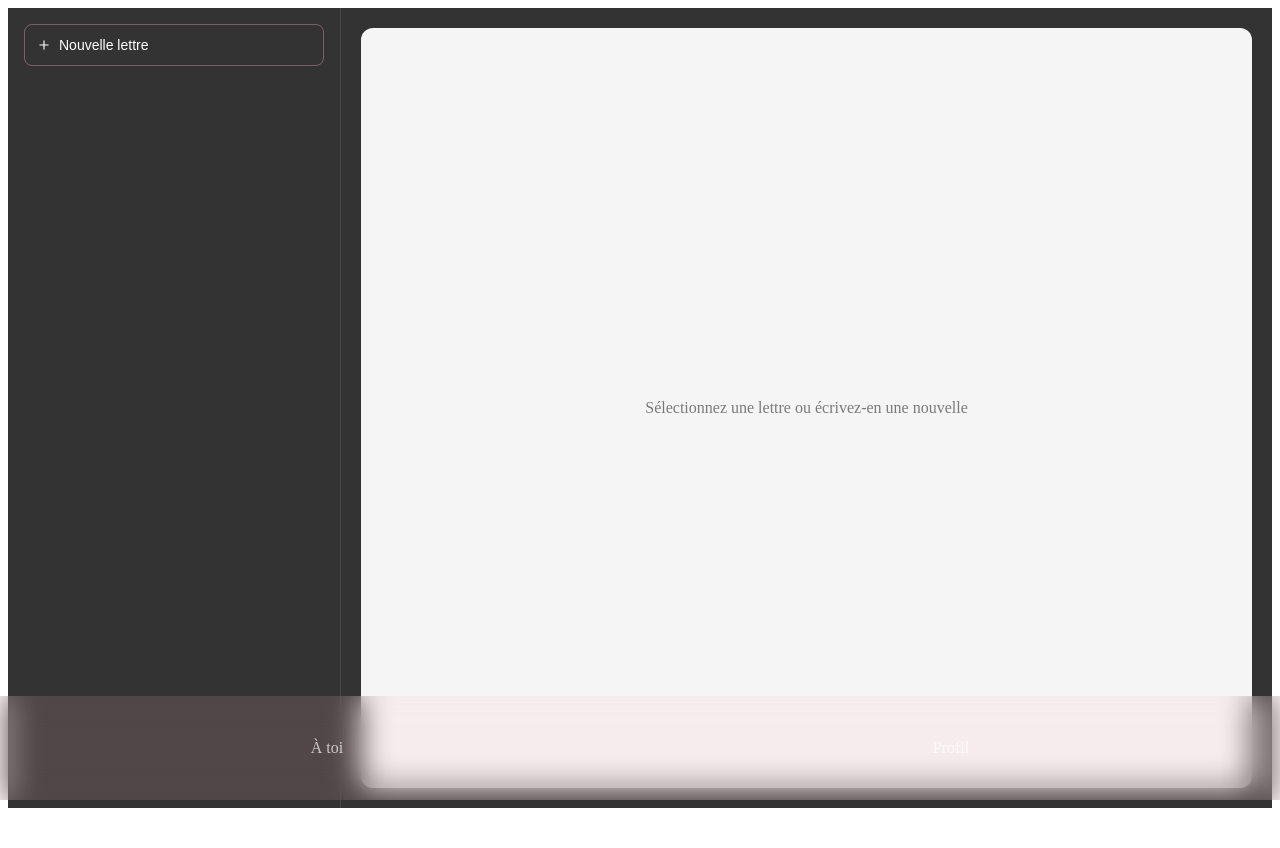
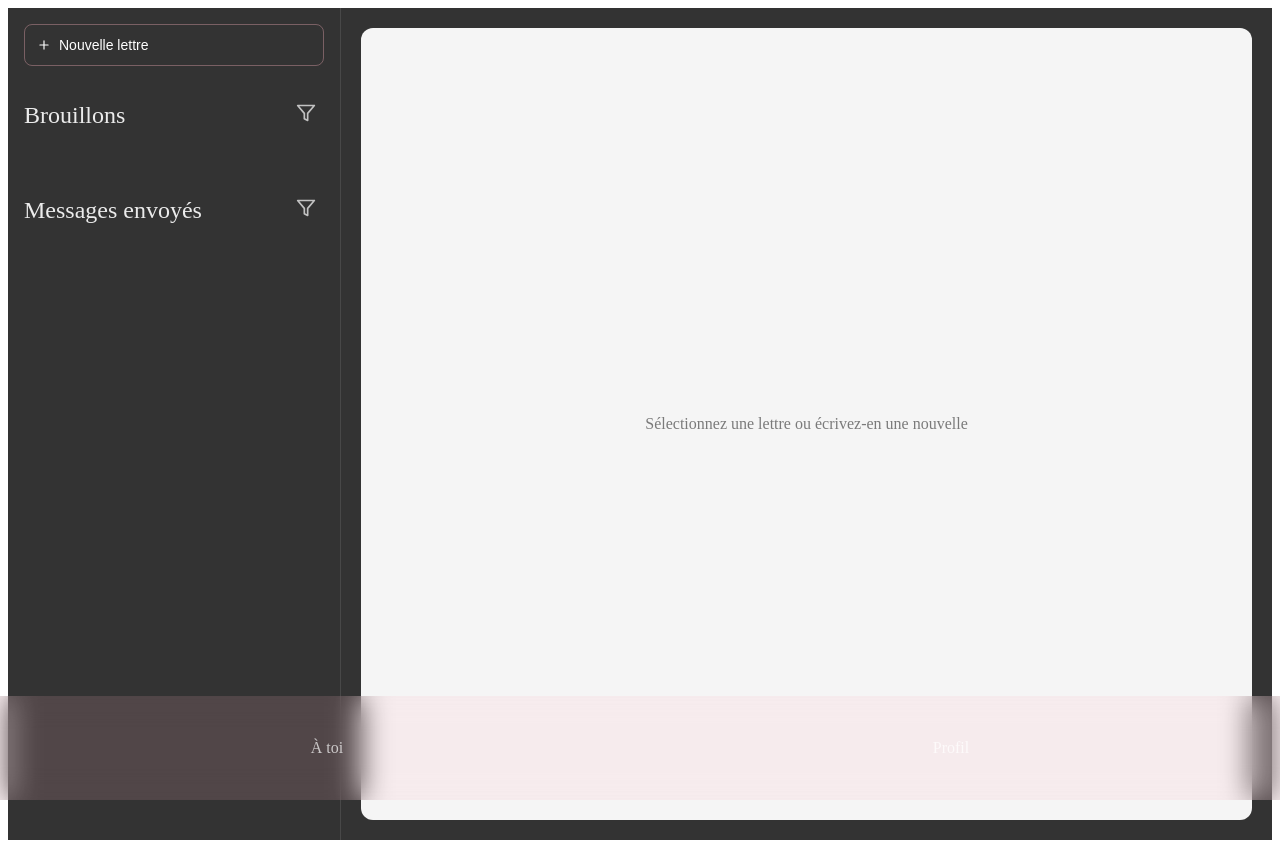
Before and after one commit to itsm4/checkpoint-letter, a React (Vite) app in the folder client/: page /future-me in a window 1280 px wide. Before the commit the page ends 816 px from the top, so only its background shows below. Built offline with nearby package versions, Linux system fonts and the light colour scheme.

Commit message:
feat: add filter to FutureMe page

```diff
--- /dev/null
+++ b/client/src/components/SendConfirmationModal.tsx
@@ -0,0 +1,55 @@
+import { useState } from "react";
+import "../styles/Modal.css";
+
+interface SendConfirmationModalProps {
+  isOpen: boolean;
+  onClose: () => void;
+  onConfirm: (email: string) => void;
+}
+
+const SendConfirmationModal: React.FC<SendConfirmationModalProps> = ({
+  isOpen,
+  onClose,
+  onConfirm,
+}) => {
+  const [email, setEmail] = useState("");
+
+  if (!isOpen) return null;
+
+  return (
+    <div className="modal-overlay">
+      <div className="modal-content">
+        <h2>Confirmer l'envoi</h2>
+        <p>Entrez votre adresse email pour recevoir votre lettre dans le futur</p>
+
+        <input
+          type="email"
+          placeholder="Votre email"
+          value={email}
+          onChange={(e) => setEmail(e.target.value)}
+          className="email-input"
+          required
+        />
+
+        <div className="modal-actions">
+          <button
+            type="button"
+            className="confirm-btn"
+            onClick={() => onConfirm(email)}
+          >
+            Confirmer
+          </button>
+          <button
+            type="button"
+            className="cancel-btn"
+            onClick={onClose}
+          >
+            Annuler
+          </button>
+        </div>
+      </div>
+    </div>
+  );
+};
+
+export default SendConfirmationModal;
--- a/client/src/pages/FutureMe.tsx
+++ b/client/src/pages/FutureMe.tsx
@@ -1,17 +1,20 @@
 import { useState } from "react";
 import "../styles/FutureMe.css";
-import { FiPlus, FiSave, FiSend, FiX } from "react-icons/fi";
+import { FiFilter, FiPlus, FiSave, FiSend, FiX } from "react-icons/fi";
 import { useLocation } from "react-router-dom";
 import NavBar from "../components/NavBar";
+import ReadLetterModal from "../components/ReadLetterModal";
+import SendConfirmationModal from "../components/SendConfirmationModal";
 import { useLetters } from "../hooks/useLetters";
 
 interface FutureLetter {
   id: string;
   title: string;
-  date: string;
+  content: string;
+  writeDate: string;
   deliveryDate: string;
   preview: string;
-  content?: string;
+  status: "draft" | "scheduled";
 }
 
 const FutureMe: React.FC = () => {
@@ -22,12 +25,19 @@ const FutureMe: React.FC = () => {
     null,
   );
   const [isWriting, setIsWriting] = useState(!!editingLetter);
-  const { letters, saveDraft, sendLetter } = useLetters();
+  const { letters, drafts, sentLetters, saveDraft, sendLetter, deleteLetter } =
+    useLetters();
   const [title, setTitle] = useState(editingLetter?.title || "");
   const [content, setContent] = useState(editingLetter?.content || "");
   const [deliveryDate, setDeliveryDate] = useState(
     editingLetter?.deliveryDate?.split("T")[0] || "",
   );
+  const [letterToRead, setLetterToRead] = useState<FutureLetter | null>(null);
+  const [showSendModal, setShowSendModal] = useState(false);
+  const [draftsSortOrder, setDraftsSortOrder] = useState<"asc" | "desc">(
+    "desc",
+  );
+  const [sentSortOrder, setSentSortOrder] = useState<"asc" | "desc">("desc");
 
   const handleNewLetter = () => {
     setIsWriting(true);
@@ -36,22 +46,41 @@ const FutureMe: React.FC = () => {
 
   const handleSubmit = async (e: React.FormEvent) => {
     e.preventDefault();
-    sendLetter({
-      title,
-      content,
-      deliveryDate,
-      status: "scheduled",
-    });
-    resetForm();
+    setShowSendModal(true);
   };
 
   const handleSaveDraft = () => {
     saveDraft({
+      id: selectedLetter?.id,
       title,
       content,
       deliveryDate,
       status: "draft",
     });
+    setIsWriting(false);
+  };
+
+  const handleConfirmSend = async (email: string) => {
+    // Créer la lettre avec le bon format
+    const sentLetter = {
+      id: selectedLetter?.id || Date.now().toString(),
+      title,
+      content,
+      deliveryDate,
+      writeDate: new Date().toISOString(),
+      email,
+      status: "scheduled" as const, // Force le type à "scheduled"
+    };
+
+    // Si c'était un brouillon, on le supprime d'abord
+    if (selectedLetter?.id) {
+      deleteLetter(selectedLetter.id);
+    }
+
+    // Puis on ajoute la lettre aux messages envoyés
+    sendLetter(sentLetter);
+
+    setShowSendModal(false);
     resetForm();
   };
 
@@ -60,6 +89,22 @@ const FutureMe: React.FC = () => {
     setTitle("");
     setContent("");
     setDeliveryDate("");
+  };
+
+  const toggleDraftsSort = () => {
+    setDraftsSortOrder((prev) => (prev === "asc" ? "desc" : "asc"));
+  };
+
+  const toggleSentSort = () => {
+    setSentSortOrder((prev) => (prev === "asc" ? "desc" : "asc"));
+  };
+
+  const sortLetters = (letters: FutureLetter[], order: "asc" | "desc") => {
+    return [...letters].sort((a, b) => {
+      const dateA = new Date(a.writeDate).getTime();
+      const dateB = new Date(b.writeDate).getTime();
+      return order === "asc" ? dateA - dateB : dateB - dateA;
+    });
   };
 
   return (
@@ -73,17 +118,68 @@ const FutureMe: React.FC = () => {
           <FiPlus /> <span>Nouvelle lettre</span>
         </button>
 
-        {letters.map((letter) => (
-          <div key={letter.id} className="letter-item">
+        <div className="letters-section">
+          <div className="section-header">
+            <h2>Brouillons</h2>
+            <button
+              className="filter-btn"
+              onClick={toggleDraftsSort}
+              title={draftsSortOrder === "asc" ? "Plus récent" : "Plus ancien"}
+            >
+              <FiFilter />
+            </button>
+          </div>
+          {sortLetters(drafts, draftsSortOrder).map((letter) => (
+            <div
+              key={letter.id}
+              className="letter-item"
+              onClick={() => {
+                setIsWriting(true);
+                setTitle(letter.title);
+                setContent(letter.content);
+                setDeliveryDate(letter.deliveryDate.split("T")[0]);
+                setSelectedLetter(letter);
+              }}
+            >
               <h3>{letter.title}</h3>
               <p>
-              À ouvrir le: {new Date(letter.deliveryDate).toLocaleDateString()}
+                Enregistré le: {new Date(letter.writeDate).toLocaleDateString()}
               </p>
               <p className="letter-preview">
                 {letter.content.substring(0, 100)}...
               </p>
             </div>
           ))}
+        </div>
+
+        <div className="letters-section">
+          <div className="section-header">
+            <h2>Messages envoyés</h2>
+            <button
+              className="filter-btn"
+              onClick={toggleSentSort}
+              title={sentSortOrder === "asc" ? "Plus récent" : "Plus ancien"}
+            >
+              <FiFilter />
+            </button>
+          </div>
+          {sortLetters(sentLetters, sentSortOrder).map((letter) => (
+            <div
+              key={letter.id}
+              className="letter-item"
+              onClick={() => setLetterToRead(letter)}
+            >
+              <h3>{letter.title}</h3>
+              <p>
+                À ouvrir le:{" "}
+                {new Date(letter.deliveryDate).toLocaleDateString()}
+              </p>
+              <p className="letter-preview">
+                {letter.content.substring(0, 100)}...
+              </p>
+            </div>
+          ))}
+        </div>
       </div>
 
       <div className="letter-editor">
@@ -157,7 +253,23 @@ const FutureMe: React.FC = () => {
         )}
       </div>
 
+      <ReadLetterModal
+        isOpen={letterToRead !== null}
+        onClose={() => setLetterToRead(null)}
+        letter={letterToRead!}
+      />
+
+      <SendConfirmationModal
+        isOpen={showSendModal}
+        onClose={() => setShowSendModal(false)}
+        onConfirm={handleConfirmSend}
+      />
+
+      <div
+        className={`nav-container ${showSendModal || letterToRead ? "hidden" : ""}`}
+      >
         <NavBar />
+      </div>
     </div>
   );
 };
--- a/client/src/styles/FutureMe.css
+++ b/client/src/styles/FutureMe.css
@@ -8,12 +8,21 @@
   background: rgba(0, 0, 0, 0.8);
   color: #ffffff;
   position: relative;
+  overflow: hidden;
 }
 
 .letters-list {
   padding: 16px;
   overflow-y: auto;
   -webkit-overflow-scrolling: touch;
+  height: calc(100dvh - 60px);
+  scrollbar-width: none; /* Pour Firefox */
+  -ms-overflow-style: none; /* Pour Internet Explorer et Edge */
+}
+
+/* Pour Chrome, Safari et Opera */
+.letters-list::-webkit-scrollbar {
+  display: none;
 }
 
 .new-letter-btn {
@@ -42,12 +51,14 @@
   background: rgba(255, 255, 255, 0.05);
   border-radius: 8px;
   cursor: pointer;
-  transition: background-color 0.3s ease;
+  transition: all 0.3s ease;
   color: #ffffff;
 }
 
 .letter-item:hover {
   background: var(--pink-100);
+  transform: translateY(-2px);
+  box-shadow: 0 4px 12px rgba(0, 0, 0, 0.1);
 }
 
 .letter-editor {
@@ -227,11 +238,13 @@ option[value=""][disabled] {
   .letters-list {
     width: 300px;
     border-right: 1px solid rgba(255, 255, 255, 0.1);
+    height: 100dvh;
   }
 
   .letter-editor {
     margin: 20px;
     flex: 1;
+    overflow-y: auto;
   }
 }
 
@@ -321,3 +334,73 @@ option[value=""][disabled] {
 .delivery-date input:focus {
   border-bottom-color: var(--pink-solid);
 }
+
+.letters-section {
+  margin-bottom: 32px;
+}
+
+.letters-section h2 {
+  font-family: "Mea Culpa", cursive;
+  font-size: 24px;
+  margin-bottom: 16px;
+  font-weight: normal;
+  color: rgba(255, 255, 255, 0.9);
+}
+
+.letter-item {
+  padding: 12px;
+  margin-bottom: 8px;
+  background: rgba(255, 255, 255, 0.05);
+  border-radius: 8px;
+  cursor: pointer;
+  transition: all 0.3s ease;
+  color: #ffffff;
+}
+
+.letter-item h3 {
+  font-size: 16px;
+  margin-bottom: 4px;
+}
+
+.letter-item p {
+  font-size: 12px;
+  color: rgba(255, 255, 255, 0.5);
+  margin-bottom: 4px;
+}
+
+.letter-preview {
+  color: rgba(255, 255, 255, 0.7) !important;
+}
+
+.nav-container.hidden {
+  display: none;
+}
+
+.section-header {
+  display: flex;
+  align-items: center;
+  justify-content: space-between;
+  margin-bottom: 16px;
+}
+
+.filter-btn {
+  background: none;
+  border: none;
+  color: rgba(255, 255, 255, 0.7);
+  cursor: pointer;
+  padding: 8px;
+  transition: all 0.3s ease;
+  display: flex;
+  align-items: center;
+  justify-content: center;
+}
+
+.filter-btn:hover {
+  color: white;
+  transform: scale(1.1);
+}
+
+.filter-btn svg {
+  width: 20px;
+  height: 20px;
+}
--- /dev/null
+++ b/client/src/styles/Modal.css
@@ -0,0 +1,84 @@
+.email-input {
+  width: calc(100% - 24px);
+  padding: 12px;
+  margin: 16px 0;
+  border: 2px solid rgba(0, 0, 0, 0.1);
+  border-radius: 8px;
+  font-size: 16px;
+  transition: all 0.3s ease;
+  box-sizing: border-box;
+}
+
+.email-input:focus {
+  border-color: var(--pink-300);
+  outline: none;
+}
+
+.modal-actions {
+  display: flex;
+  gap: 12px;
+  justify-content: flex-end;
+  margin-top: 24px;
+}
+
+.modal-actions button {
+  padding: 8px 24px;
+  border: none;
+  border-radius: 20px;
+  cursor: pointer;
+  transition: all 0.3s ease;
+}
+
+.confirm-btn {
+  background: var(--pink-solid);
+  color: white;
+}
+
+.confirm-btn:hover {
+  background: var(--pink-300);
+  transform: translateY(-2px);
+  box-shadow: 0 4px 12px rgba(255, 182, 193, 0.3);
+}
+
+.modal-actions .cancel-btn {
+  background: rgba(0, 0, 0, 0.1);
+  color: #000000;
+}
+
+.modal-actions button:hover {
+  transform: translateY(-2px);
+  box-shadow: 0 4px 12px rgba(0, 0, 0, 0.1);
+}
+
+.modal-overlay {
+  position: fixed;
+  top: 0;
+  left: 0;
+  right: 0;
+  bottom: 0;
+  background: rgba(0, 0, 0, 0.7);
+  display: flex;
+  align-items: center;
+  justify-content: center;
+  z-index: 1000;
+}
+
+.modal-content {
+  background: white;
+  padding: 24px;
+  border-radius: 12px;
+  width: 90%;
+  max-width: 400px;
+  position: relative;
+  box-sizing: border-box;
+}
+
+.modal-content h2 {
+  margin-bottom: 16px;
+  color: #000000;
+}
+
+.modal-content p {
+  color: #666;
+  margin-bottom: 16px;
+}
```
Also changed, not shown: client/src/hooks/useLetters.ts (+31 -4 lines). Lines whose indentation alone changed are shown as unchanged.
